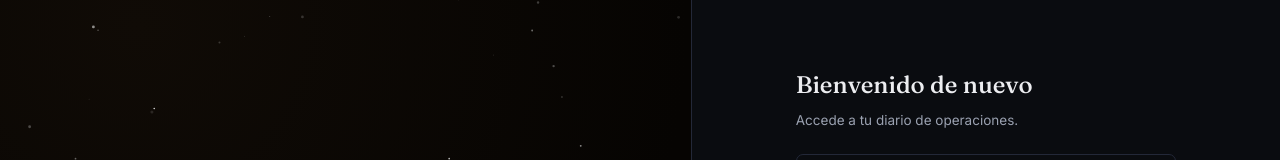
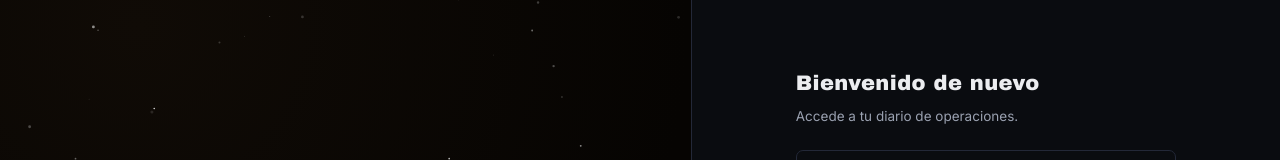
Before and after one commit to kevinguillen827-eng/mi-dashboard, a React (Vite) app: page /login in a window 1280 px wide. Shown: the part 134-294 px from the top of the page. Built offline with nearby package versions, Linux system fonts and the light colour scheme; no server answers.

Commit message:
Update Login.jsx

```diff
--- a/src/pages/Login.jsx
+++ b/src/pages/Login.jsx
@@ -79,7 +79,7 @@ export default function Login() {
 
       <div style={{ flex: 1, display: "flex", alignItems: "center", justifyContent: "center", padding: 24 }}>
         <div style={{ width: "100%", maxWidth: 380 }} className="fade-in">
-          <h2 className="disp" style={{ fontSize: 24, fontWeight: 500, marginBottom: 6 }}>
+          <h2 className="brand" style={{ fontSize: 21, fontWeight: 400, marginBottom: 8, color: "var(--text-hi)" }}>
             {mode === "login" ? "Bienvenido de nuevo" : "Crear cuenta"}
           </h2>
           <p style={{ color: "var(--text-mid)", fontSize: 13.5, marginBottom: 26 }}>
```
